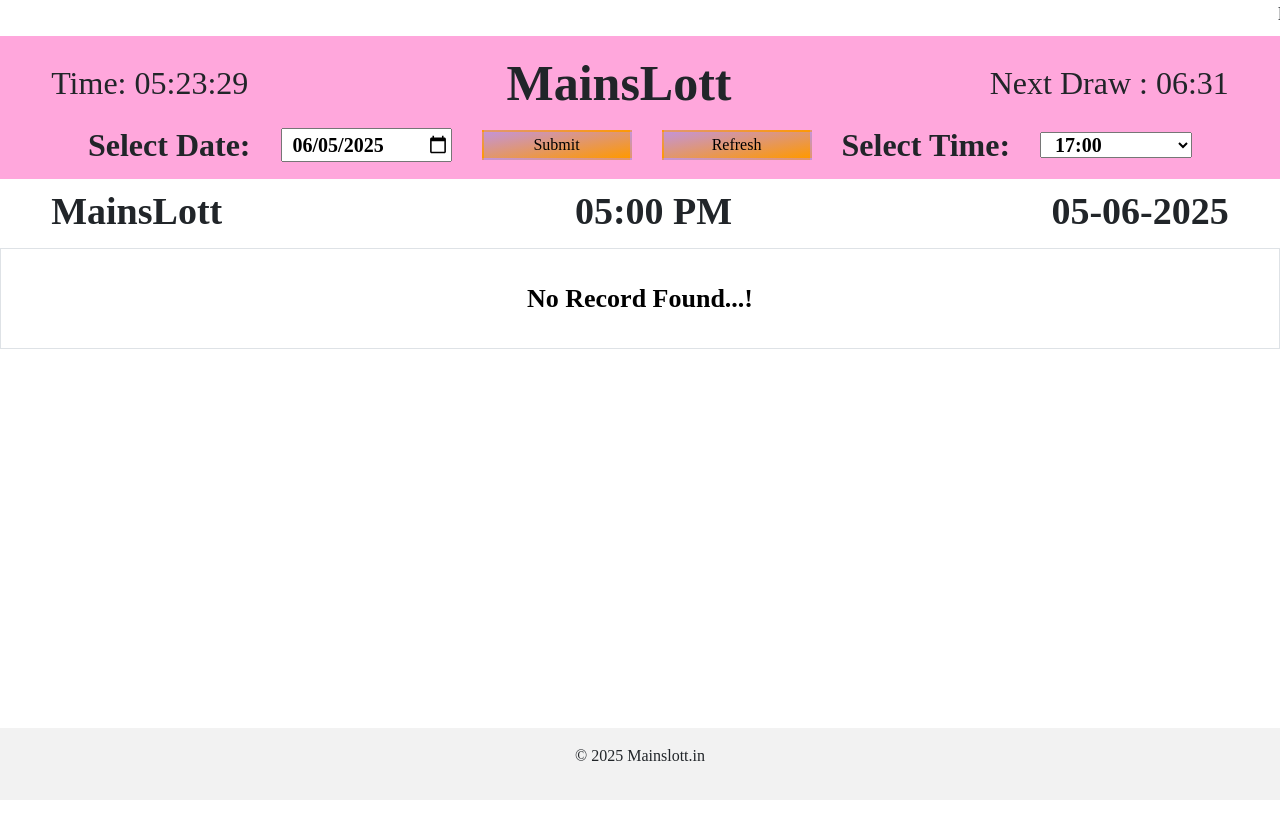
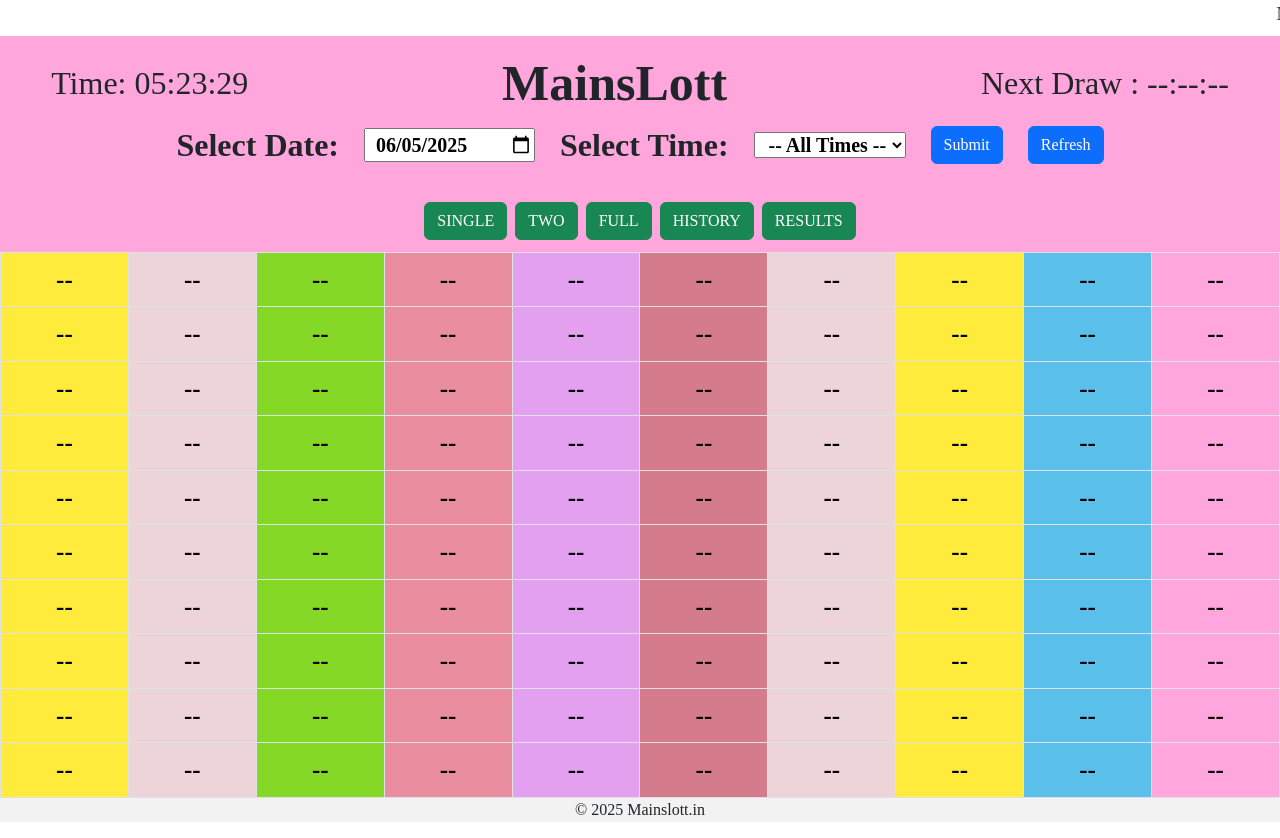
Before and after one commit to priyankaaurade1/lotteryproject1, a Django app: page / in a window 1280 px wide; the page is wider, and only the part inside the window is pictured. Before the commit the page ends 800 px from the top of that part, so only its background shows below. Run offline with Django 5.2, Linux system fonts and the light colour scheme; data comes from the database, SQL or seed files in the repository; both versions use the stored data as it was after the commit.

Commit message:
allresults shows,buttons

```diff
--- a/lottery/templates/index.html
+++ b/lottery/templates/index.html
@@ -59,12 +59,12 @@
     }
 
   footer {
-    position: fixed;
+    /* position: fixed; */
     bottom: 0;
     width: 100%;
     background-color: #f2f2f2;
     text-align: center;
-    padding: 1em;
+    /* padding: 1em; */
   }
 
   .header-container {
@@ -101,7 +101,7 @@
   .time-selection form {
     display: flex;
     flex-wrap: wrap;
-    gap: 30px;
+    gap: 25px;
     align-items: center;
     justify-content: center;
     /* margin-bottom: 30px; */
@@ -159,36 +159,7 @@ td{
    </style>
 </head>
 <body>
-<div class="wrapper container-fluid">
-    <marquee behavior="" direction="" style="font-size: larger;">
-        Note :- All the information here is based on Numeric astrology is not related to any type of gambling. Viewing this website is on your own risk. We are not responsible for any issue or scam. We respect all country rules and laws. If you not agree with our site, please quit our site right now..!!
-    </marquee>
-    <div class="header-container">
-        <div class="headgrid">
-          <div class="time" style="font-size: 32px;">Time: <span id="currentTime" >--:--:--</span></div>
-          <div class="title"><strong style="font-size: 50px;font-weight: bolder;">MainsLott</strong></div>
-          <div class="next-draw" style="font-size: 32px;">Next Draw : <span id="nextDraw">{{ next_draw_str }}</span></div>
-        </div>
-
-        <section class="time-selection">
-          <form method="post">
-            {% csrf_token %}
-            <label><strong style="font-size: 32px;float: left;">Select Date:</strong></label>
-            <input type="date" name="date" value="{{ selected_date }}" style="padding-left: 10px;font-weight: bold;font-size: 20px;">
-            <button type="submit" style="background-image: linear-gradient(to bottom right, #c494d8, #ff9900);border-color: #f7d8d800 !important;width: 150px;">Submit</button>
-            <button type="button" style="background-image: linear-gradient(to bottom right, #c494d8, #ff9900);border-color: #f7d8d800 !important;width: 150px;" onclick="location.reload();">Refresh</button>
-            <label><strong style="font-size: 32px;float: right;">Select Time:</strong></label>
-            <select name="time" style="padding-left: 10px;font-weight: bold;font-size: 20px;">
-              <option value="">-- All Times --</option>
-              {% for slot in time_slots %}
-                <option value="{{ slot }}" {% if selected_time == slot %}selected{% endif %}>{{ slot }}</option>
-              {% endfor %}
-            </select>
-          </form>
-
-        </section>
-      </div>
-      <div class="row pt-1" style="padding-left: 4%;padding-right: 4%;padding-top: 1px;">
+  <!-- <div class="row pt-1" style="padding-left: 4%;padding-right: 4%;padding-top: 1px;">
           <div class="col-md-4 mb-2">
               <span style="font-size: 38px; font-weight: bold;">MainsLott</span>
           </div>
@@ -198,10 +169,48 @@ td{
           <div class="col-md-4 mb-2" style="float:right; text-align:right; margin-left: 8%;">
               <span style="font-size: 38px; font-weight: bold;">{{ formatted_date }}</span>
           </div>
+      </div> -->
+<div class="wrapper container-fluid">
+    <marquee behavior="" direction="" style="font-size: larger;">
+        Note :- All the information here is based on Numeric astrology is not related to any type of gambling. Viewing this website is on your own risk. We are not responsible for any issue or scam. We respect all country rules and laws. If you not agree with our site, please quit our site right now..!!
+    </marquee>
+    <div class="header-container">
+        <div class="headgrid">
+          <div class="time" style="font-size: 32px;">Time: <span id="currentTime" >--:--:--</span></div>
+          <div class="title"><strong style="font-size: 50px;font-weight: bolder;">MainsLott</strong></div>
+          <div class="next-draw" style="font-size: 32px;">Next Draw : <span id="nextDraw">--:--:--</span>
+            <input type="hidden" id="nextDrawTime" value="{{ next_draw_time_str }}">
+          </div>
+        </div>
+
+        <section class="time-selection">
+          <form method="post">
+            {% csrf_token %}
+            <label><strong style="font-size: 32px;float: left;">Select Date:</strong></label>
+            <input type="date" name="date" value="{{ selected_date }}" style="padding-left: 10px;font-weight: bold;font-size: 20px;">
+
+            <label><strong style="font-size: 32px;float: right;">Select Time:</strong></label>
+            <select name="time" style="padding-left: 10px;font-weight: bold;font-size: 20px;">
+              <option value="">-- All Times --</option>
+              {% for slot in time_slots %}
+                <option value="{{ slot }}" {% if selected_time == slot %}selected{% endif %}>{{ slot }}</option>
+              {% endfor %}
+            </select>
+            <button type="submit" class="btn btn-primary">Submit</button>
+            <button type="button" class="btn btn-primary" onclick="location.reload();">Refresh</button>
+            <div>
+              <button type="button" class="btn btn-success" id="btnSingle">SINGLE</button>
+              <button type="button" class="btn btn-success" id="btnTwo">TWO</button>
+              <button type="button" class="btn btn-success" id="btnFull">FULL</button>
+              <button type="button" class="btn btn-success" id="btnHistory">HISTORY</button>
+              <button type="button" class="btn btn-success" id="btnResults">RESULTS</button>
+            </div>
+          </form>
+
+        </section>
       </div>
-      <div class="table-responsive">
+      <div id="fullTable" class="table-responsive">
         <table class="table table-bordered text-center" cellspacing="0" rules="all" border="1" id="GridView1" style="border-collapse:collapse;width:100%; margin:0 auto;">
-
           {% if results_exist %}
             {% for row in grid %}
               <tr>
@@ -237,9 +246,30 @@ td{
               </td>
             </tr>
           {% endif %}
-
         </table>
       </div>
+
+      <!-- All full results -->
+       <div id="historyTable" class="table-responsive" style="display: none;">
+          {% if history_data %}
+            {% for slot, rows in history_data.items %}
+              <h4 class="text-center mt-4">{{ slot }}</h4>
+              <table class="table table-bordered text-center" cellspacing="0" rules="all" border="1" style="border-collapse:collapse;width:100%; margin:0 auto;">
+                {% for row in rows %}
+                  <tr>
+                    {% for cell in row %}
+                      <td style="background-color:#f4f4f4; font-size:20px; font-weight:bold;" align="center">
+                        {{ cell.number|default:"--" }}
+                      </td>
+                    {% endfor %}
+                  </tr>
+                {% endfor %}
+              </table>
+            {% endfor %}
+          {% else %}
+            <div class="text-center p-4" style="font-size: 20px; font-weight: bold;">No previous results found.</div>
+          {% endif %}
+        </div>
 
   <footer>
     <p>&copy; 2025 Mainslott.in</p>
@@ -250,6 +280,7 @@ function updateTimes() {
     const now = new Date();
     const kolkataTime = new Date(now.toLocaleString("en-US", { timeZone: "Asia/Kolkata" }));
 
+    // Format current time
     let hour = kolkataTime.getHours();
     const minute = kolkataTime.getMinutes();
     const second = kolkataTime.getSeconds();
@@ -264,25 +295,45 @@ function updateTimes() {
     const formattedTime = `${formattedHour}:${formattedMinute}:${formattedSecond}`;
     document.getElementById("currentTime").textContent = formattedTime;
 
-    const minsToNextDraw = 15 - (minute % 15) - (second === 0 ? 0 : 1);
-    const secsToNextDraw = (60 - second) % 60;
-    const mm = String(minsToNextDraw).padStart(2, '0');
-    const ss = String(secsToNextDraw).padStart(2, '0');
-    document.getElementById("nextDraw").textContent = `${mm}:${ss}`;
+    // Countdown to next draw
+    const nextDrawStr = document.getElementById("nextDrawTime").value;
+    const nextDraw = new Date(nextDrawStr);
+    const diff = nextDraw - kolkataTime;
+
+    if (diff > 0) {
+        const totalSeconds = Math.floor(diff / 1000);
+        const hours = String(Math.floor(totalSeconds / 3600)).padStart(2, '0');
+        const minutes = String(Math.floor((totalSeconds % 3600) / 60)).padStart(2, '0');
+        const seconds = String(totalSeconds % 60).padStart(2, '0');
+
+        document.getElementById("nextDraw").textContent = `${hours}:${minutes}:${seconds}`;
+    } else {
+        // document.getElementById("nextDraw").textContent = "00:00:00";
+        // Optional: reload page after countdown ends
+        location.reload();
+    }
 }
-
 setInterval(updateTimes, 1000);
 updateTimes();
 </script>
-<!-- <script>
-function updateTime() {
-  const now = new Date();
-  const timeString = now.toLocaleTimeString();
-  document.getElementById('currentTime').textContent = timeString;
-}
-setInterval(updateTime, 1000);
-updateTime();
-</script> -->
+<script>
+  document.getElementById("btnFull").addEventListener("click", function () {
+    document.getElementById("fullTable").style.display = "block";
+    document.getElementById("historyTable").style.display = "none";
+  });
+
+  document.getElementById("btnHistory").addEventListener("click", function () {
+    document.getElementById("fullTable").style.display = "none";
+    document.getElementById("historyTable").style.display = "block";
+  });
+
+  ["btnSingle", "btnTwo", "btnResults"].forEach(id => {
+    document.getElementById(id).addEventListener("click", function () {
+      document.getElementById("fullTable").style.display = "none";
+      document.getElementById("historyTable").style.display = "none";
+    });
+  });
+</script>
 
 </body>
 </html>
--- a/lottery/views.py
+++ b/lottery/views.py
@@ -107,6 +107,7 @@ def get_next_draw_time(now):
         next_time = now.replace(minute=0, second=0, microsecond=0) + timedelta(minutes=minutes)
         return next_time if next_time <= draw_end else (now + timedelta(days=1)).replace(hour=9, minute=0, second=0, microsecond=0)
 
+from collections import defaultdict
 def index(request):
     now = timezone.localtime()
     today = now.date()
@@ -119,10 +120,11 @@ def index(request):
         time_slots.append(start.strftime('%H:%M'))
         start += timedelta(minutes=15)
 
-    # Defaults
+    # Get POST values
     selected_date = request.POST.get("date")
     selected_time = request.POST.get("time")
 
+    # Parse selected date
     if selected_date:
         try:
             selected_date_obj = datetime.strptime(selected_date, "%Y-%m-%d").date()
@@ -132,45 +134,51 @@ def index(request):
         selected_date_obj = today
         selected_date = today.strftime("%Y-%m-%d")
 
+    # Parse selected time
     if selected_time:
         try:
             selected_time_obj = datetime.strptime(selected_time, "%H:%M").time()
         except ValueError:
             selected_time_obj = get_last_time_slot(now).time()
     else:
-        selected_time_obj = get_last_time_slot(now).time()
-        selected_time = selected_time_obj.strftime("%H:%M")
-
-    valid_start = time(9, 0)
-    valid_end = time(21, 30)
+        selected_time_obj = None  # For history view when "-- All Times --" is selected
 
     results_exist = False
+    current_slot_label = ""
     grid = [[None for _ in range(10)] for _ in range(10)]
+    history_data = {}
 
-    if valid_start <= selected_time_obj <= valid_end:
+    if selected_time_obj:
+        # Show a specific time slot (SINGLE result)
         results = LotteryResult.objects.filter(date=selected_date_obj, time_slot=selected_time_obj)
         results_exist = results.exists()
-
         for result in results:
             grid[result.row][result.column] = result
-
         current_slot_label = selected_time_obj.strftime('%I:%M %p')
     else:
-        current_slot_label = "No Record Found...!"
+        # Show all time slots for selected date (HISTORY)
+        all_results = LotteryResult.objects.filter(date=selected_date_obj).order_by('time_slot')
+        results_exist = all_results.exists()
+        for result in all_results:
+            time_label = result.time_slot.strftime('%I:%M %p')
+            if time_label not in history_data:
+                history_data[time_label] = [[None for _ in range(10)] for _ in range(10)]
+            history_data[time_label][result.row][result.column] = result
+        current_slot_label = "All Results"
 
-    # Get next draw time (IST)
+    # Next draw countdown logic
     next_draw_time = get_next_draw_time(now)
-
     if next_draw_time:
         time_diff = next_draw_time - now
         total_seconds = int(time_diff.total_seconds())
         hours, remainder = divmod(total_seconds, 3600)
-        minutes, _ = divmod(remainder, 60)
-        next_draw_str = f"{next_draw_time.strftime('%I:%M %p')} (in {hours} hrs {minutes} mins)"
+        minutes, seconds = divmod(remainder, 60)
+        next_draw_str = f"{hours:02}:{minutes:02}:{seconds:02}"
+        next_draw_time_str = next_draw_time.strftime("%Y-%m-%dT%H:%M:%S")
     else:
         next_draw_str = "No more draws today"
+        next_draw_time_str = ""
 
-    print(next_draw_str)
     return render(request, 'index.html', {
         'grid': grid,
         'results_exist': results_exist,
@@ -179,5 +187,7 @@ def index(request):
         'selected_time': selected_time,
         'current_slot_label': current_slot_label,
         'next_draw_str': next_draw_str,
+        'next_draw_time_str': next_draw_time_str,
         'formatted_date': selected_date_obj.strftime('%d-%m-%Y'),
+        'history_data': history_data,
     })
--- a/lotteryproject/settings.py
+++ b/lotteryproject/settings.py
@@ -105,7 +105,7 @@ AUTH_PASSWORD_VALIDATORS = [
 
 LANGUAGE_CODE = 'en-us'
 
-TIME_ZONE = 'UTC'
+TIME_ZONE = 'Asia/Kolkata'
 
 USE_I18N = True
 
```
Also changed, not shown: db.sqlite3.
